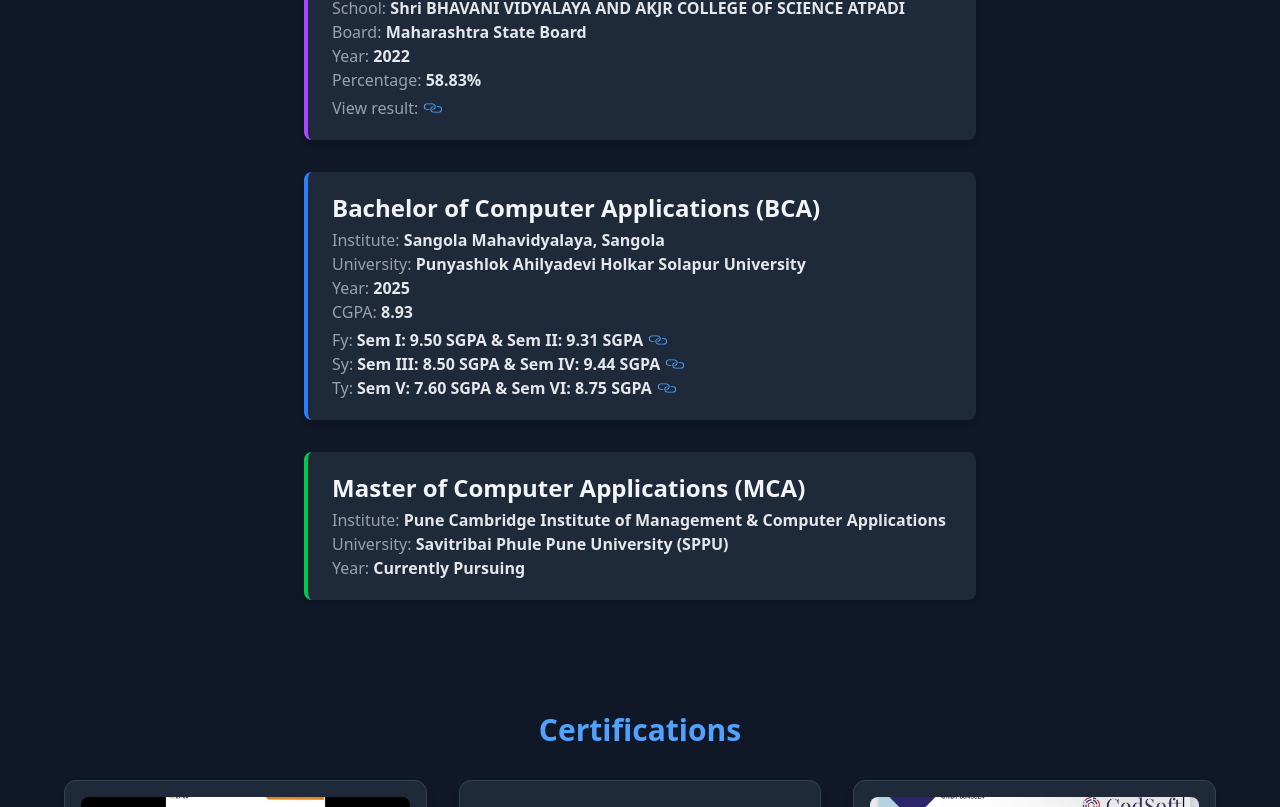
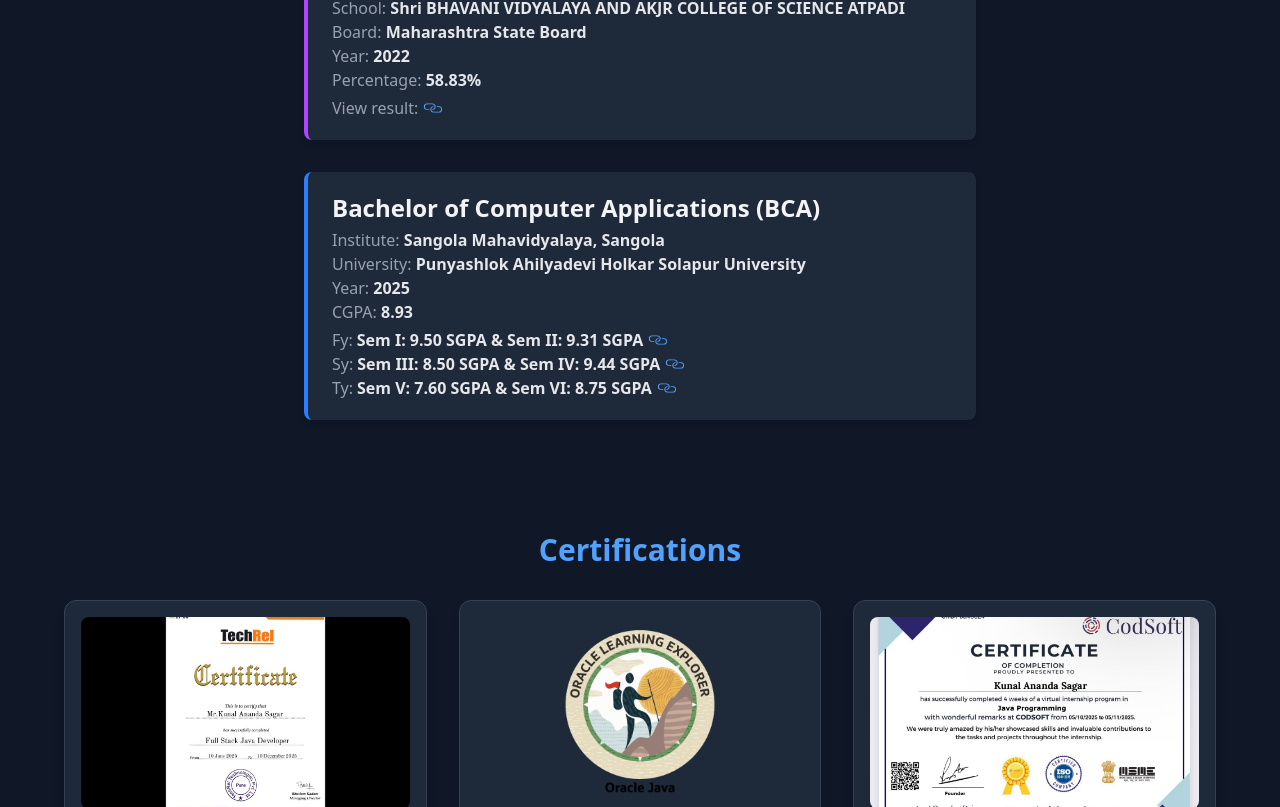
Before and after one commit to KunalSagar0615/my-portfolio, a React (Vite) app: page / in a window 1280 px wide. Shown: the part 1220-2027 px from the top of the page. Built offline with nearby package versions, Linux system fonts and the light colour scheme.

Commit message:
styling change

```diff
--- a/src/components/Education.jsx
+++ b/src/components/Education.jsx
@@ -126,7 +126,7 @@ const Education = () => {
         </div>
 
 
-        <div className="border-l-4 border-green-500 pl-6 bg-gray-800 p-5 rounded-lg shadow-md hover:shadow-green-500/10 transition">
+        {/* <div className="border-l-4 border-green-500 pl-6 bg-gray-800 p-5 rounded-lg shadow-md hover:shadow-green-500/10 transition">
           <h2 className="text-2xl font-semibold text-gray-100 mb-1">
             Master of Computer Applications (MCA)
           </h2>
@@ -148,7 +148,7 @@ const Education = () => {
               Currently Pursuing
             </span>
           </p>
-        </div>
+        </div> */}
       </div>
     </div>
   );
```
Also changed, not shown: 1 other file (tests, documents, lock files or other folders).
